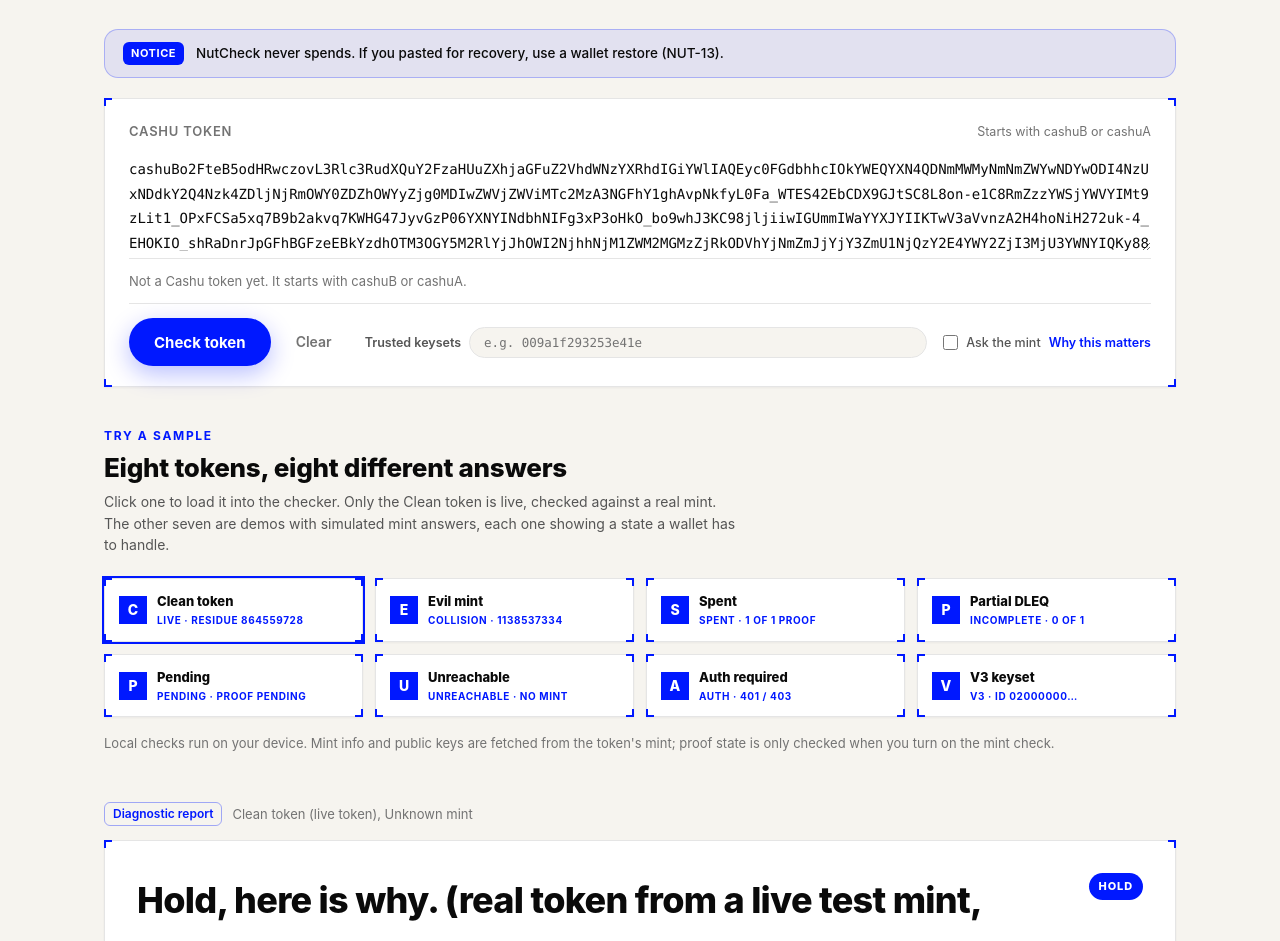
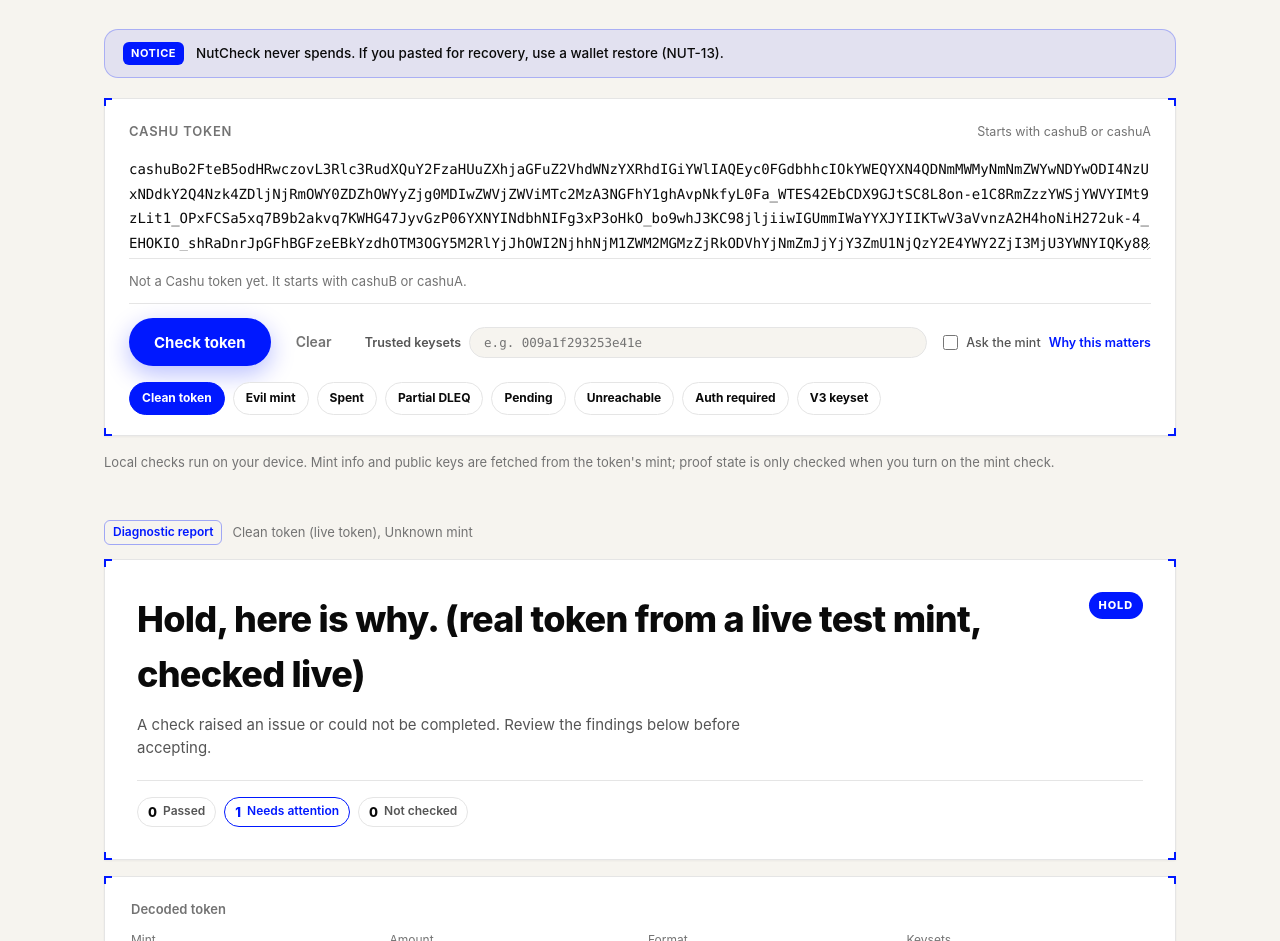
Before and after one commit to Jayanng/nutcheck, a website built with Vite: page app.html in a window 1280 px wide. Shown: the part 159-1100 px from the top of the page. Built offline with nearby package versions, Linux system fonts and the light colour scheme; what cbor would draw is missing.

Commit message:
Samples are pills inside the instrument box

```diff
--- a/app.html
+++ b/app.html
@@ -61,52 +61,15 @@
           </details>
         </div>
       </div>
-    </div>
-    <div class="samples-block">
-      <p class="samples-eyebrow">Try a sample</p>
-      <h3 class="samples-title">Eight tokens, eight different answers</h3>
-      <p class="samples-intro">Click one to load it into the checker. Only the Clean token is live, checked against a real mint. The other seven are demos with simulated mint answers, each one showing a state a wallet has to handle.</p>
       <div class="samples" aria-label="sample tokens">
-        <button type="button" data-which="clean" class="sample active">
-          <span class="corner tl"></span><span class="corner tr"></span><span class="corner bl"></span><span class="corner br"></span>
-          <span class="letter">C</span>
-          <span class="sample-body"><span class="sample-name">Clean token</span><span class="sample-meta">Live &middot; Residue 864559728</span></span>
-        </button>
-        <button type="button" data-which="evil" class="sample">
-          <span class="corner tl"></span><span class="corner tr"></span><span class="corner bl"></span><span class="corner br"></span>
-          <span class="letter">E</span>
-          <span class="sample-body"><span class="sample-name">Evil mint</span><span class="sample-meta">Collision &middot; 1138537334</span></span>
-        </button>
-        <button type="button" data-which="spent" class="sample">
-          <span class="corner tl"></span><span class="corner tr"></span><span class="corner bl"></span><span class="corner br"></span>
-          <span class="letter">S</span>
-          <span class="sample-body"><span class="sample-name">Spent</span><span class="sample-meta">Spent &middot; 1 of 1 proof</span></span>
-        </button>
-        <button type="button" data-which="partial" class="sample">
-          <span class="corner tl"></span><span class="corner tr"></span><span class="corner bl"></span><span class="corner br"></span>
-          <span class="letter">P</span>
-          <span class="sample-body"><span class="sample-name">Partial DLEQ</span><span class="sample-meta">Incomplete &middot; 0 of 1</span></span>
-        </button>
-        <button type="button" data-which="pending" class="sample">
-          <span class="corner tl"></span><span class="corner tr"></span><span class="corner bl"></span><span class="corner br"></span>
-          <span class="letter">P</span>
-          <span class="sample-body"><span class="sample-name">Pending</span><span class="sample-meta">Pending &middot; Proof pending</span></span>
-        </button>
-        <button type="button" data-which="unreachable" class="sample">
-          <span class="corner tl"></span><span class="corner tr"></span><span class="corner bl"></span><span class="corner br"></span>
-          <span class="letter">U</span>
-          <span class="sample-body"><span class="sample-name">Unreachable</span><span class="sample-meta">Unreachable &middot; No mint</span></span>
-        </button>
-        <button type="button" data-which="auth" class="sample">
-          <span class="corner tl"></span><span class="corner tr"></span><span class="corner bl"></span><span class="corner br"></span>
-          <span class="letter">A</span>
-          <span class="sample-body"><span class="sample-name">Auth required</span><span class="sample-meta">Auth &middot; 401 / 403</span></span>
-        </button>
-        <button type="button" data-which="v3" class="sample">
-          <span class="corner tl"></span><span class="corner tr"></span><span class="corner bl"></span><span class="corner br"></span>
-          <span class="letter">V</span>
-          <span class="sample-body"><span class="sample-name">V3 keyset</span><span class="sample-meta">V3 &middot; ID 02000000&hellip;</span></span>
-        </button>
+        <button type="button" data-which="clean" class="sample active">Clean token</button>
+        <button type="button" data-which="evil" class="sample">Evil mint</button>
+        <button type="button" data-which="spent" class="sample">Spent</button>
+        <button type="button" data-which="partial" class="sample">Partial DLEQ</button>
+        <button type="button" data-which="pending" class="sample">Pending</button>
+        <button type="button" data-which="unreachable" class="sample">Unreachable</button>
+        <button type="button" data-which="auth" class="sample">Auth required</button>
+        <button type="button" data-which="v3" class="sample">V3 keyset</button>
       </div>
     </div>
     <p class="privacy-line">Local checks run on your device. Mint info and public keys are fetched from the token's mint; proof state is only checked when you turn on the mint check.</p>
--- a/src/web/style.css
+++ b/src/web/style.css
@@ -210,25 +210,10 @@ h2 { margin: 0 0 8px; font-size: 32px; letter-spacing: -0.02em; font-weight: 800
 .instrument .why-details summary::-webkit-details-marker { display: none; }
 .instrument .why-details p { margin: 8px 0 0; font-size: 12.5px; color: var(--muted); line-height: 1.5; }
 /* Sample tokens as horizontal cards, same language as the homepage feed */
-.samples-block { margin-top: 40px; }
-.samples-eyebrow { margin: 0 0 6px; font-size: 12px; letter-spacing: 0.14em; text-transform: uppercase; color: var(--blue); font-weight: 700; }
-.samples-title { margin: 0 0 8px; font-size: 26px; line-height: 1.2; font-weight: 800; letter-spacing: -0.01em; }
-.samples-intro { margin: 0 0 22px; font-size: 14px; line-height: 1.55; color: var(--ink-2); max-width: 640px; }
-.samples { display: grid; grid-template-columns: repeat(4, 1fr); gap: 12px; }
-.samples .sample { position: relative; display: flex; align-items: center; gap: 10px; text-align: left; background: var(--card); border: 1px solid var(--border); box-shadow: 0 1px 2px rgba(10, 10, 10, 0.05); border-radius: 0; padding: 12px 14px; cursor: pointer; font-family: var(--sans); color: var(--ink); min-width: 0; }
-.samples .sample:hover { box-shadow: 0 0 0 1px var(--blue); }
-.samples .sample.active { box-shadow: 0 0 0 2px var(--blue); }
-.samples .sample .corner { position: absolute; width: 8px; height: 8px; border: 0 solid var(--primary); pointer-events: none; }
-.samples .sample .corner.tl { top: -1px; left: -1px; border-top-width: 2px; border-left-width: 2px; }
-.samples .sample .corner.tr { top: -1px; right: -1px; border-top-width: 2px; border-right-width: 2px; }
-.samples .sample .corner.bl { bottom: -1px; left: -1px; border-bottom-width: 2px; border-left-width: 2px; }
-.samples .sample .corner.br { bottom: -1px; right: -1px; border-bottom-width: 2px; border-right-width: 2px; }
-.samples .sample .letter { flex: none; width: 28px; height: 28px; background: var(--primary); color: #fff; display: flex; align-items: center; justify-content: center; font-weight: 800; font-size: 14px; }
-.samples .sample .sample-body { flex: 1; min-width: 0; }
-.samples .sample .sample-name { display: block; font-size: 13px; font-weight: 800; white-space: nowrap; overflow: hidden; text-overflow: ellipsis; }
-.samples .sample .sample-meta { display: block; font-size: 10px; font-weight: 700; letter-spacing: 0.06em; text-transform: uppercase; color: var(--blue); margin-top: 2px; white-space: nowrap; overflow: hidden; text-overflow: ellipsis; }
-@media (max-width: 900px) { .samples { grid-template-columns: repeat(2, 1fr); } }
-@media (max-width: 420px) { .samples { grid-template-columns: 1fr; } }
+.samples { display: flex; flex-wrap: wrap; gap: 8px; margin-top: 16px; }
+.samples .sample { background: var(--card); border: 1px solid var(--border); border-radius: 999px; padding: 6px 12px; cursor: pointer; font-family: var(--sans); font-size: 12px; font-weight: 700; color: var(--ink); white-space: nowrap; }
+.samples .sample:hover { border-color: var(--blue); color: var(--blue); }
+.samples .sample.active { background: var(--blue); border-color: var(--blue); color: #fff; }
 .privacy-line { font-size: 13px; color: var(--muted); margin: 16px 0 0; }
 .msg { display: none; margin-top: 14px; font-size: 14px; color: var(--ink-2); background: var(--blue-soft); border: 1px solid rgba(0, 24, 255, 0.3); border-radius: 12px; padding: 10px 14px; }
 .msg.show { display: block; }
```
